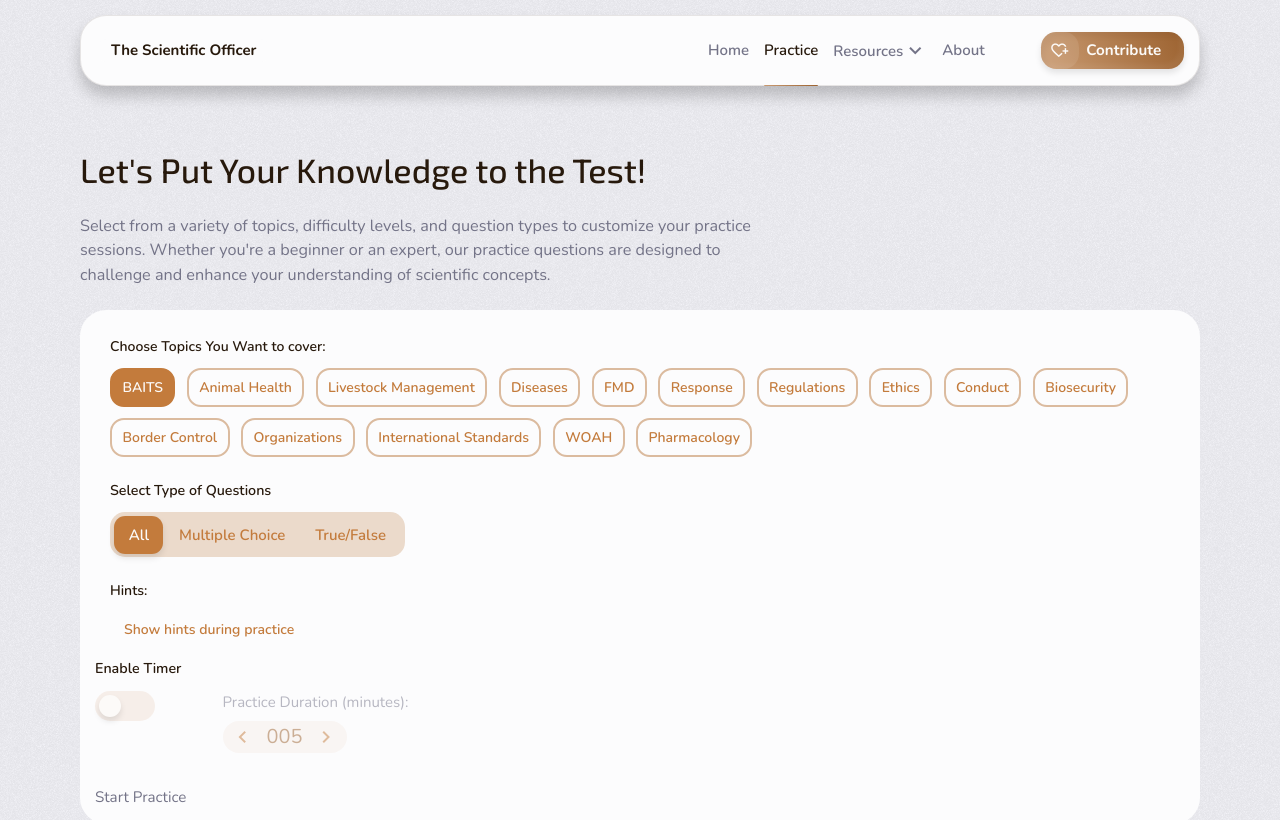
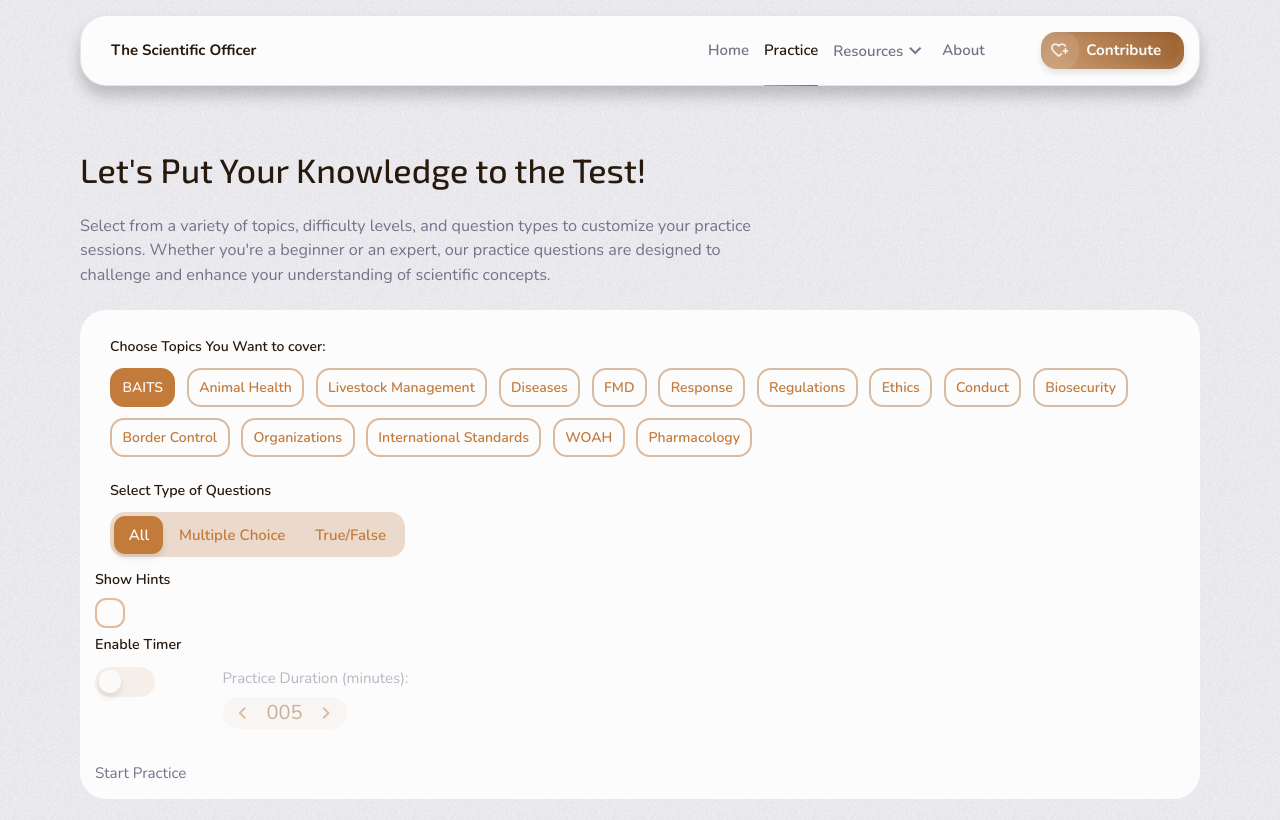
Before and after one commit to Timbar09/the_scientific_officer, a React (Vite) app: page /practice in a window 1280 px wide. Shown: the top 820 px of the page. Built offline with nearby package versions, Linux system fonts and the light colour scheme.

Commit message:
Enhance FormCheckBox component with 'tab' variant support and update styles for improved checkbox appearance

```diff
--- a/src/assets/sass/components/_Form.scss
+++ b/src/assets/sass/components/_Form.scss
@@ -145,8 +145,23 @@
   }
 
   &__checkbox {
+    cursor: pointer;
+
     &--checked {
+      .form__checkbox--default__box {
+        background-color: clr(primary, 500);
+
+        &--indicator {
+          transform: rotate(-45deg) scale(1);
+        }
+      }
+
       .form__checkbox--switch__box {
+        background-color: clr(primary, 500);
+      }
+
+      .form__checkbox--tab__box {
+        color: clr(primary, 100);
         background-color: clr(primary, 500);
       }
     }
@@ -159,6 +174,51 @@
     }
 
     // VARIANTS
+    &--default {
+      &__box {
+        --dimension: 2em;
+        --thickness: 0.159em;
+
+        position: relative;
+        display: inline-block;
+        width: var(--dimension);
+        height: var(--dimension);
+        border-radius: calc(radius(sm) * 1.5);
+        border: var(--thickness) solid clr(primary, 500, 0.5);
+        transition: background-color 100ms ease;
+
+        &:hover {
+          border-color: clr(primary, 500);
+        }
+
+        &--indicator {
+          position: absolute;
+          display: inline-block;
+          top: 45%;
+          left: 30%;
+          transform: rotate(-45deg) scale(0);
+          height: var(--thickness);
+          width: calc(var(--dimension) * 0.55);
+          background-color: clr(primary, 100);
+          border-radius: radius(pill);
+          box-shadow: $shadow-md;
+          transition: transform 150ms ease;
+
+          &::before {
+            content: "";
+            position: absolute;
+            bottom: 0;
+            left: 0;
+            width: var(--thickness);
+            height: calc(var(--dimension) * 0.35);
+            background-color: inherit;
+            border-radius: radius(pill);
+            box-shadow: $shadow-md;
+          }
+        }
+      }
+    }
+
     &--switch {
       &__input {
         &:checked
@@ -191,5 +251,18 @@
         }
       }
     }
+
+    &--tab {
+      &__box {
+        margin-block-start: 0;
+        position: relative;
+        display: inline-block;
+        padding: 0.5em 0.75em;
+        font-weight: 600;
+        border-radius: calc(radius(sm) * 1.75);
+        background-color: clr(primary, 500, 0.1);
+        transition: background-color 250ms ease;
+      }
+    }
   }
 }
--- a/src/components/Form/FormCheckBox.tsx
+++ b/src/components/Form/FormCheckBox.tsx
@@ -7,9 +7,10 @@ const FormCheckBox = ({
   label = { text: "", visible: false },
   name,
   value,
+  checked,
   onChange,
 }: FormFieldData) => {
-  const [isChecked, setIsChecked] = useState(false);
+  const [isChecked, setIsChecked] = useState(checked || false);
   const { variant } = input;
   const { text, visible } = label;
 
@@ -26,9 +27,11 @@ const FormCheckBox = ({
     <label
       className={`form__checkbox ${isChecked ? "form__checkbox--checked" : ""}`}
     >
-      <span className={`form__field--label ${visible ? "" : "sr-only"}`}>
-        {text}
-      </span>
+      {variant !== "tab" && (
+        <span className={`form__field--label ${visible ? "" : "sr-only"}`}>
+          {text}
+        </span>
+      )}
 
       <input
         className={`form__checkbox--input ${inputVariantClass}`}
@@ -42,7 +45,11 @@ const FormCheckBox = ({
       <span
         className={`${boxVariantClass} ${visible ? "m-block-start-1" : ""}`}
       >
-        <span className={indicatorVariantClass}></span>
+        {variant === "tab" ? (
+          text
+        ) : (
+          <span className={indicatorVariantClass}></span>
+        )}
       </span>
     </label>
   );
--- a/src/components/Form/types.ts
+++ b/src/components/Form/types.ts
@@ -5,7 +5,7 @@ import FormRadioButton from "./FormRadioButton";
 
 export type INPUT_TYPE = "text" | "radio" | "checkbox" | "textarea";
 export type RADIO_VARIANT = "default" | "rail";
-export type CHECKBOX_VARIANT = "default" | "switch";
+export type CHECKBOX_VARIANT = "default" | "switch" | "tab";
 
 export type InputComponent =
   | typeof FormInputBox
--- a/src/pages/practice/form/PracticeHint.tsx
+++ b/src/pages/practice/form/PracticeHint.tsx
@@ -1,28 +1,18 @@
-import { useState } from "react";
-
-import PracticeFieldset from "./PracticeFieldset";
+import { FormField } from "@/components/Form";
 
 const PracticeHint = () => {
-  const [isChecked, setIsChecked] = useState(false);
+  const label = {
+    text: "Show Hints",
+    visible: true,
+  };
 
   return (
-    <PracticeFieldset legend="Hints:">
-      <label
-        className={`practice__hint--label grid ${isChecked ? "checked" : ""}`}
-      >
-        <input
-          className="custom-input"
-          type="checkbox"
-          name="showHint"
-          value="show_hints"
-          checked={isChecked}
-          onChange={(event) => setIsChecked(event.target.checked)}
-        />{" "}
-        <span className="custom-input__name p-block-1 p-inline-3">
-          Show hints during practice
-        </span>
-      </label>
-    </PracticeFieldset>
+    <FormField
+      label={label}
+      name="showHints"
+      value="show_hints"
+      input={{ type: "checkbox", variant: "default" }}
+    />
   );
 };
 
--- a/src/pages/practice/form/PracticeTiming.tsx
+++ b/src/pages/practice/form/PracticeTiming.tsx
@@ -16,7 +16,8 @@ const PracticeTiming = () => {
       <FormField
         label={{ text: "Switch Timer On or Off", visible: false }}
         input={{ type: "checkbox", variant: "switch" }}
-        name="practiceTiming"
+        name="sessionTimer"
+        value="set_timer"
         onChange={(e) => setIsChecked(e.target.checked)}
       />
 
```
